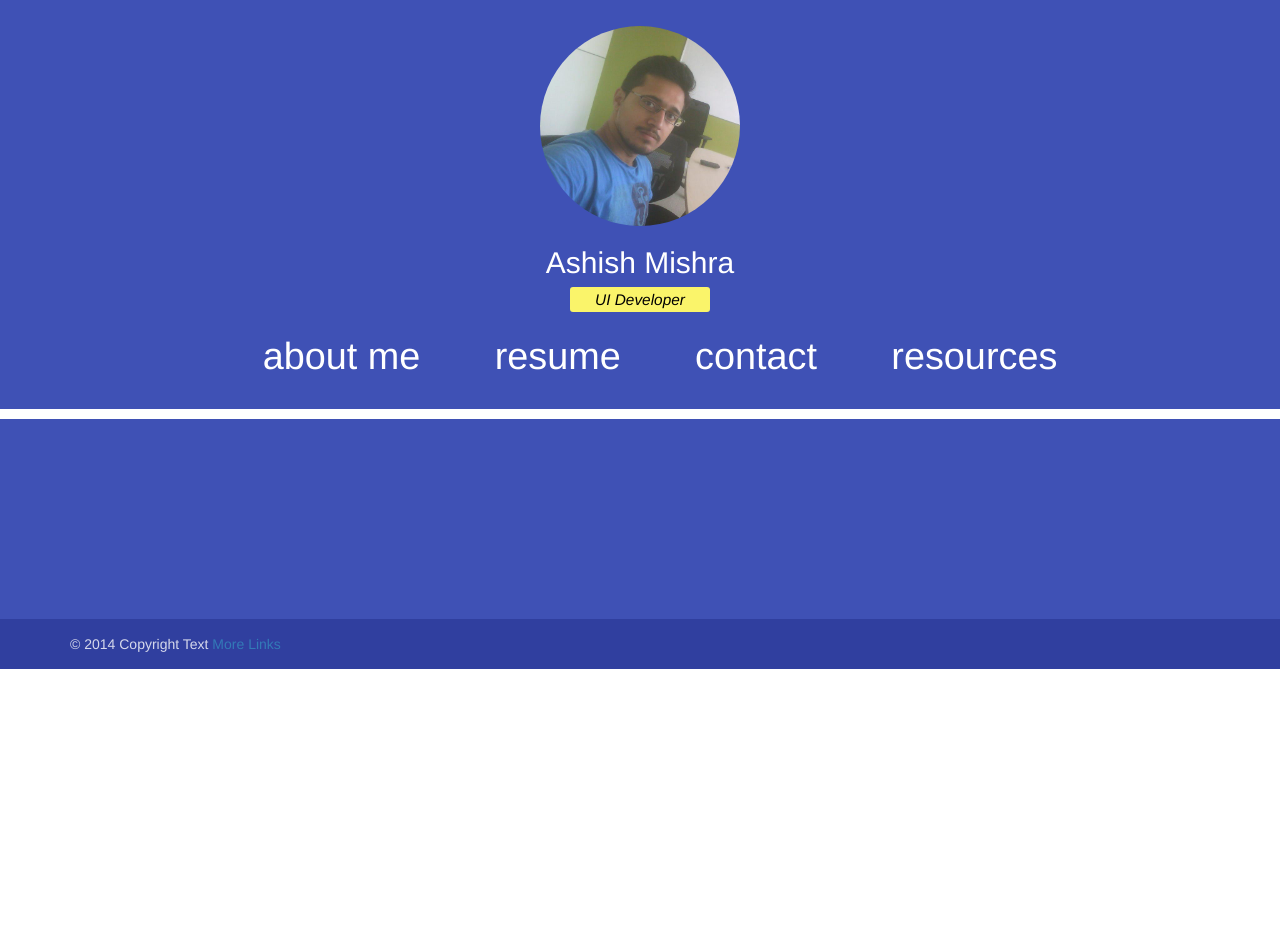
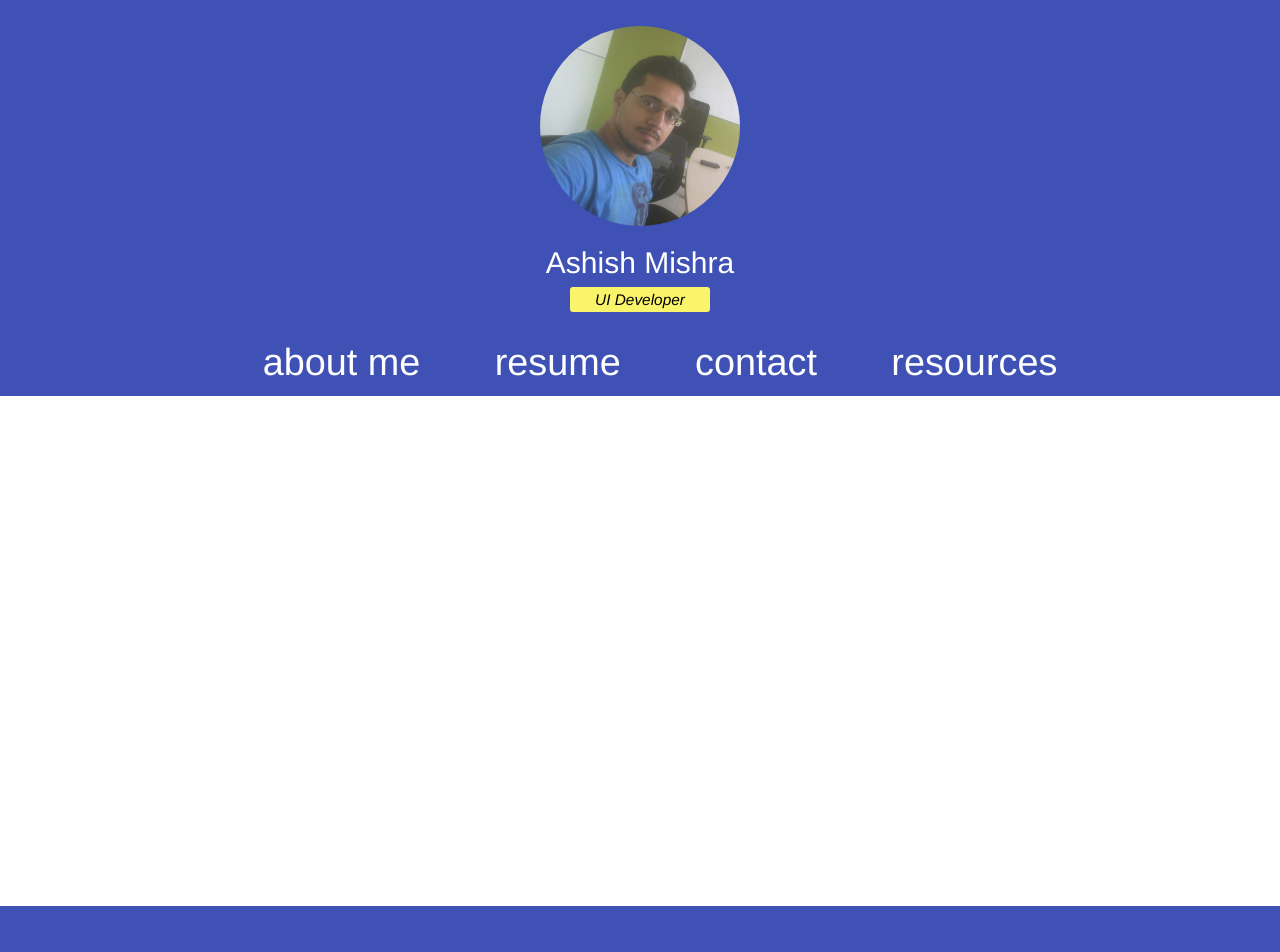
Before and after one commit to ashishjpm/portfolio, a website: page index.html at #/ashish in a window 1280 px wide. Shown: the top 952 px of the page. Before the commit the page ends 800 px from the top, so only its background shows below. Drawn offline with nearby package versions, Linux system fonts and the light colour scheme; some packages are replaced by stand-ins of ours; files that its build step writes are made by us from their sources.

Commit message:
css optimization

```diff
--- a/app/scripts/shared/controllers.js
+++ b/app/scripts/shared/controllers.js
@@ -3,9 +3,9 @@
 /**
  * Controllers module of the application.
  *
- * @namespace haloApp.controllers
+ * @namespace portfolio.controllers
  * @memberOf haloApp
- * @author Vamshi Suram <vamshi@9leaps.com>
+ * @author Ashish Mishra <ashishjpm@gmail.com>
  * @version 1.0
  */
 angular.module('portfolio.controllers', []);
--- a/app/styles/components.css
+++ b/app/styles/components.css
@@ -38,19 +38,17 @@ body ,html
 
 .tab-nav-header{
   text-align: center;
-  padding-bottom: 25px;
 }
 
 .tab-nav-header li{
   display: inline-block;
-  padding: 0% 3%;
+  padding: 0.5% 3%;
   cursor:pointer;
   transition:1s;
 }
 
 .tab-nav-header li:hover{
   background:rgba(0,0,0,0.2);
-  border-radius: 4px;
 }
 
 .tab-nav-header li a{
@@ -59,7 +57,7 @@ body ,html
   font-weight: 300;
 }
 
-.header-wraper{
+.header-wrapper{
   text-align: center;
   background: #3F51B5;
   width: 100%;
@@ -90,6 +88,13 @@ body ,html
 }
 /*Header CSS END*/
 
+/*Content CSS Start*/
+.content-wrapper{
+    background: white;
+    height: 500px;
+}
+/*content CSS END*/
+
 /*materialze css start*/
 footer.footer-wrapper {
   width: 100%;
--- /dev/null
+++ b/app/views/content.html
@@ -0,0 +1 @@
+<div class="content-wrapper"></div>
--- a/app/views/header.html
+++ b/app/views/header.html
@@ -1,4 +1,4 @@
- <header class="header-wraper">
+ <header class="header-wrapper">
   <div class="header-container">
       <img src="app/images/profilePic.jpg" alt="" class="my-img">
       <h2 id="my-name">Ashish Mishra</h2>
--- a/app/views/main.html
+++ b/app/views/main.html
@@ -1,3 +1,3 @@
 <div ng-include="'/app/views/header.html'"></div>
-<!--<div ng-include="'/app/views/content.html'"></div>-->
+<div ng-include="'/app/views/content.html'"></div>
 <div ng-include="'/app/views/footer.html'"></div>
```
